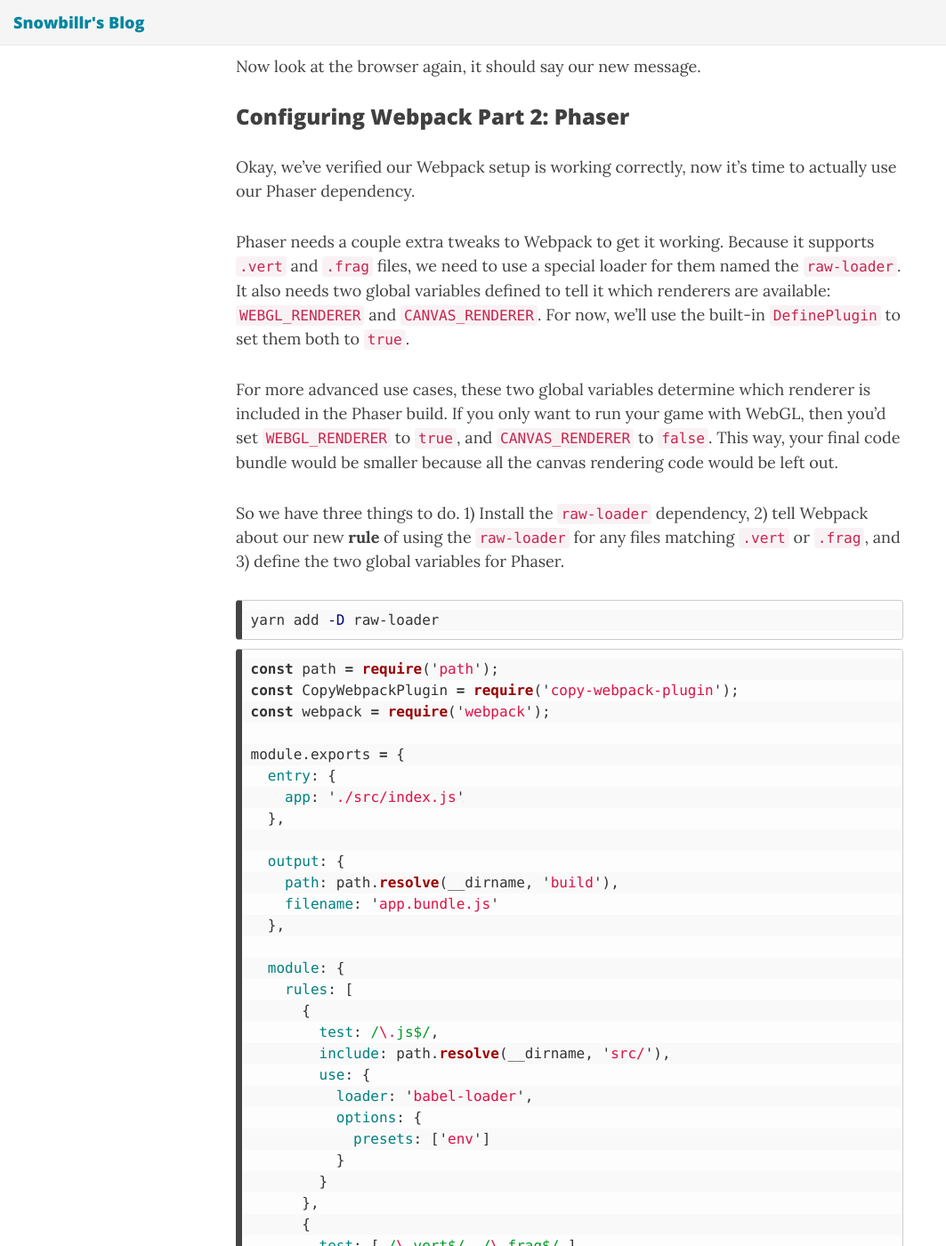
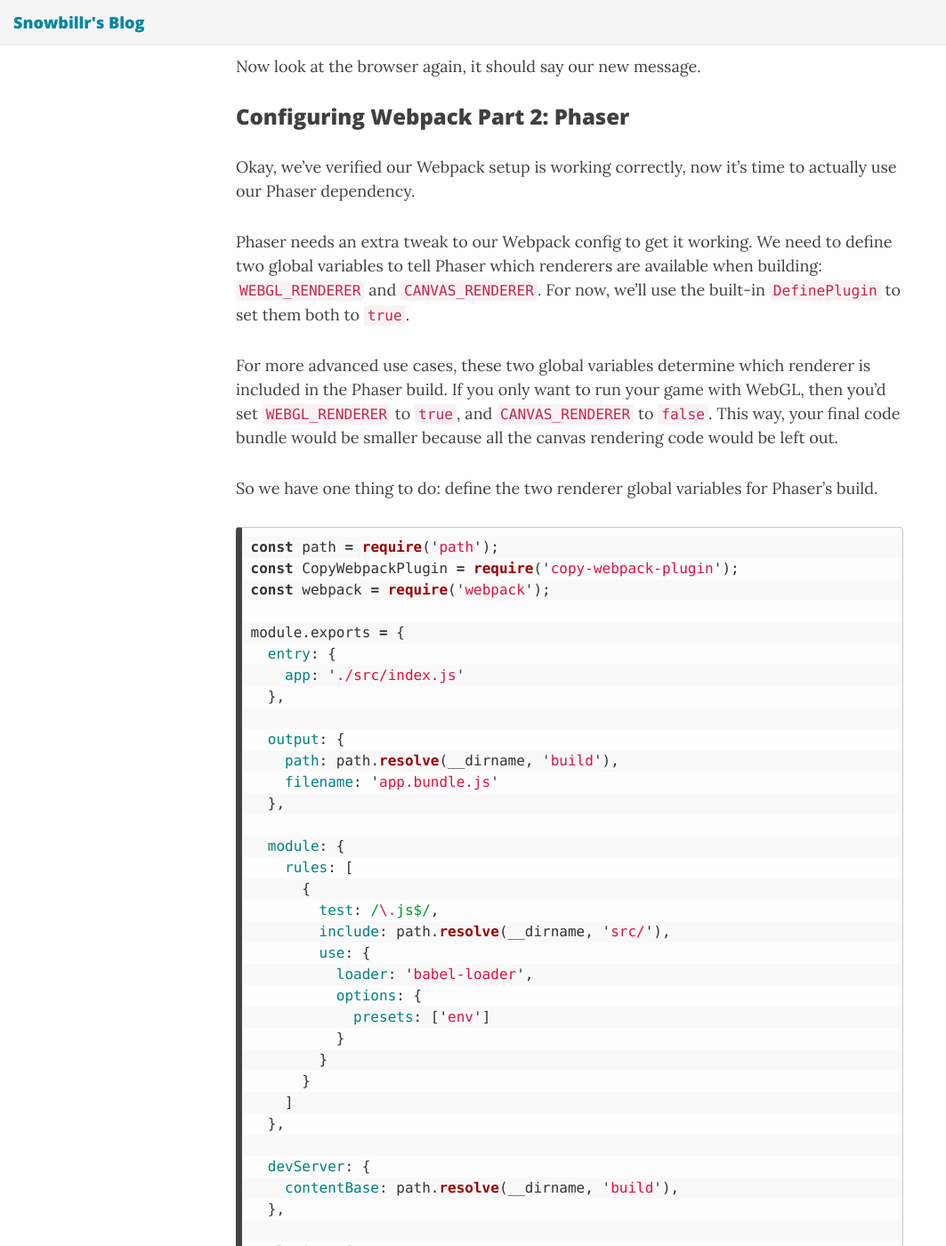
Before and after one commit to snowbillr/blog, a Jekyll site: the page built from _posts/2018-04-09-a-modern-web-development-setup-for-phaser-3.md, in a window 1280 px wide and 1400 px high, scrolled down 13567 px. Shown: the whole window at 89% size, without its empty margins (0-1063 px from the left). Built offline with Jekyll 4.4.1, drawn with Linux system fonts in a browser that asks for light colours; nearby versions of some CDN libraries; comment, search, counter and statistics services are not loaded; some of the changed text lies outside the part shown.

Commit message:
update post for webpack 3.7

````diff
--- a/_posts/2018-04-09-a-modern-web-development-setup-for-phaser-3.md
+++ b/_posts/2018-04-09-a-modern-web-development-setup-for-phaser-3.md
@@ -355,15 +355,11 @@ Now look at the browser again, it should say our new message.
 
 Okay, we've verified our Webpack setup is working correctly, now it's time to actually use our Phaser dependency.
 
-Phaser needs a couple extra tweaks to Webpack to get it working. Because it supports `.vert` and `.frag` files, we need to use a special loader for them named the `raw-loader`. It also needs two global variables defined to tell it which renderers are available: `WEBGL_RENDERER` and `CANVAS_RENDERER`. For now, we'll use the built-in `DefinePlugin` to set them both to `true`.
+Phaser needs an extra tweak to our Webpack config to get it working. We need to define two global variables to tell Phaser which renderers are available when building: `WEBGL_RENDERER` and `CANVAS_RENDERER`. For now, we'll use the built-in `DefinePlugin` to set them both to `true`.
 
 For more advanced use cases, these two global variables determine which renderer is included in the Phaser build. If you only want to run your game with WebGL, then you'd set `WEBGL_RENDERER` to `true`, and `CANVAS_RENDERER` to `false`. This way, your final code bundle would be smaller because all the canvas rendering code would be left out.
 
-So we have three things to do. 1) Install the `raw-loader` dependency, 2) tell Webpack about our new **rule** of using the `raw-loader` for any files matching `.vert` or `.frag`, and 3) define the two global variables for Phaser.
-
-```bash
-yarn add -D raw-loader
-```
+So we have one thing to do: define the two renderer global variables for Phaser's build.
 
 ```javascript
 const path = require('path');
@@ -391,12 +387,6 @@ module.exports = {
             presets: ['env']
           }
         }
-      },
-      {
-        test: [ /\.vert$/, /\.frag$/ ],
-        use: {
-          loader: 'raw-loader'
-        }
       }
     ]
   },
@@ -413,12 +403,14 @@ module.exports = {
       }
     ]),
     new webpack.DefinePlugin({
-      'CANVAS_RENDERER': JSON.stringify(true),
-      'WEBGL_RENDERER': JSON.stringify(true)
+      'typeof CANVAS_RENDERER': JSON.stringify(true),
+      'typeof WEBGL_RENDERER': JSON.stringify(true)
     })
   ]
 }
 ```
+
+*Bonus advanced details:* the reason we are defining the global variables as "typeof X_RENDERER" instead of `X_RENDERER` is because Phaser supports other code bundlers than just Webpack. The `DefinePlugin` works more as a "find and replace plugin", and will replace every instance of the text `typeof CANVAS_RENDERER` in the code with `true`. If instead, we omitted the `typeof` and just used `CANVAS_RENDERER`, other build systems would not replace it with `true`, the variable would evaluate to `false`, and the build would exclude both renderers.
 
 Any time you make a change to your Webpack config file you'll need to restart Webpack Dev Server. Kill the currently running one and run it again with Yarn.
 
@@ -516,12 +508,6 @@ module.exports = {
             presets: ['env']
           }
         }
-      },
-      {
-        test: [ /\.vert$/, /\.frag$/ ],
-        use: {
-          loader: 'raw-loader'
-        }
       }
     ]
   },
@@ -590,12 +576,6 @@ module.exports = {
             presets: ['env']
           }
         }
-      },
-      {
-        test: [ /\.vert$/, /\.frag$/ ],
-        use: {
-          loader: 'raw-loader'
-        }
       }
     ]
   },
@@ -658,3 +638,7 @@ This set up is geared towards the *development* of a Phaser 3 game. When it come
 And don't worry, the work you've done by following this guide hasn't been in vain. You'll be able to take your project setup in its current form and add in the extra configuration we just talked about by adding to your existing Webpack config file.
 
 Happy coding!
+
+## Update
+
+*5/9/2018:* The release of Phaser 3.7 changed up the requirements for the Webpack config a little bit. The article was updated to to reflect the new configuration.
````
Also changed, not shown: other parts of _posts/2018-04-09-a-modern-web-development-setup-for-phaser-3.md (+4 -4 lines).
